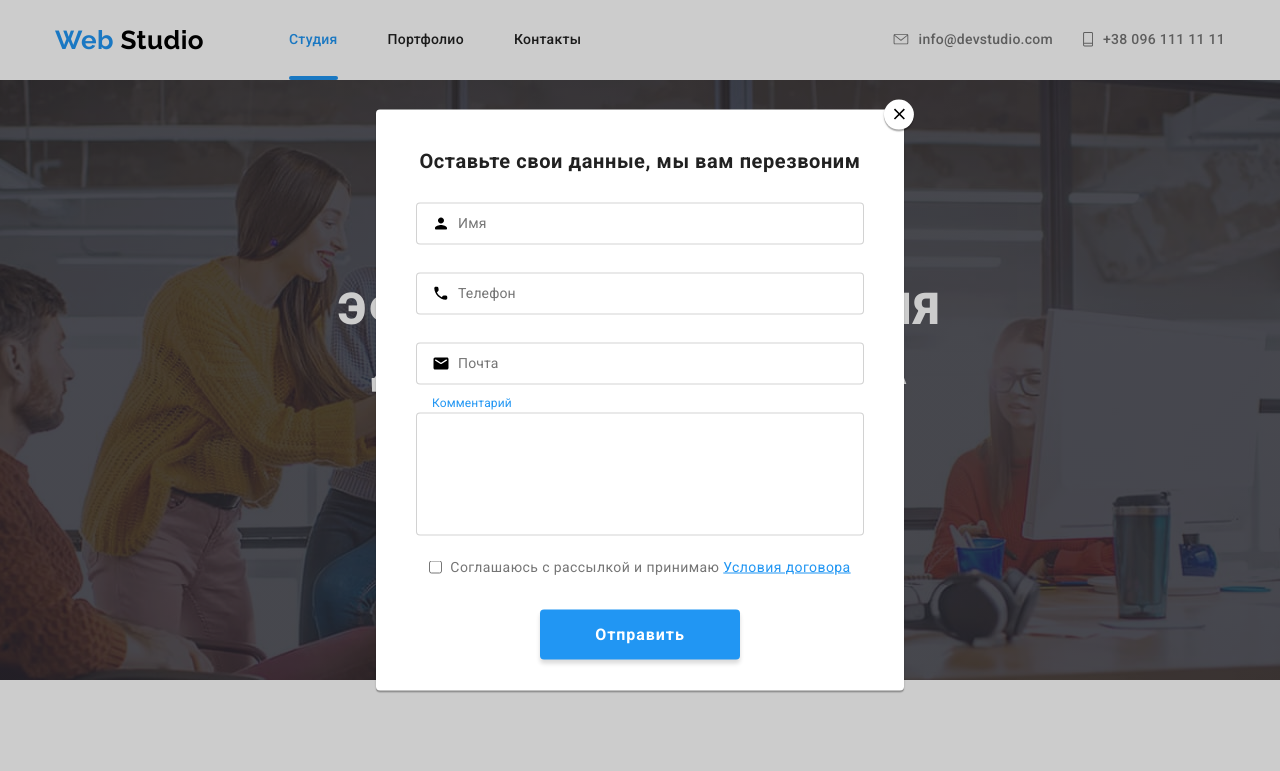
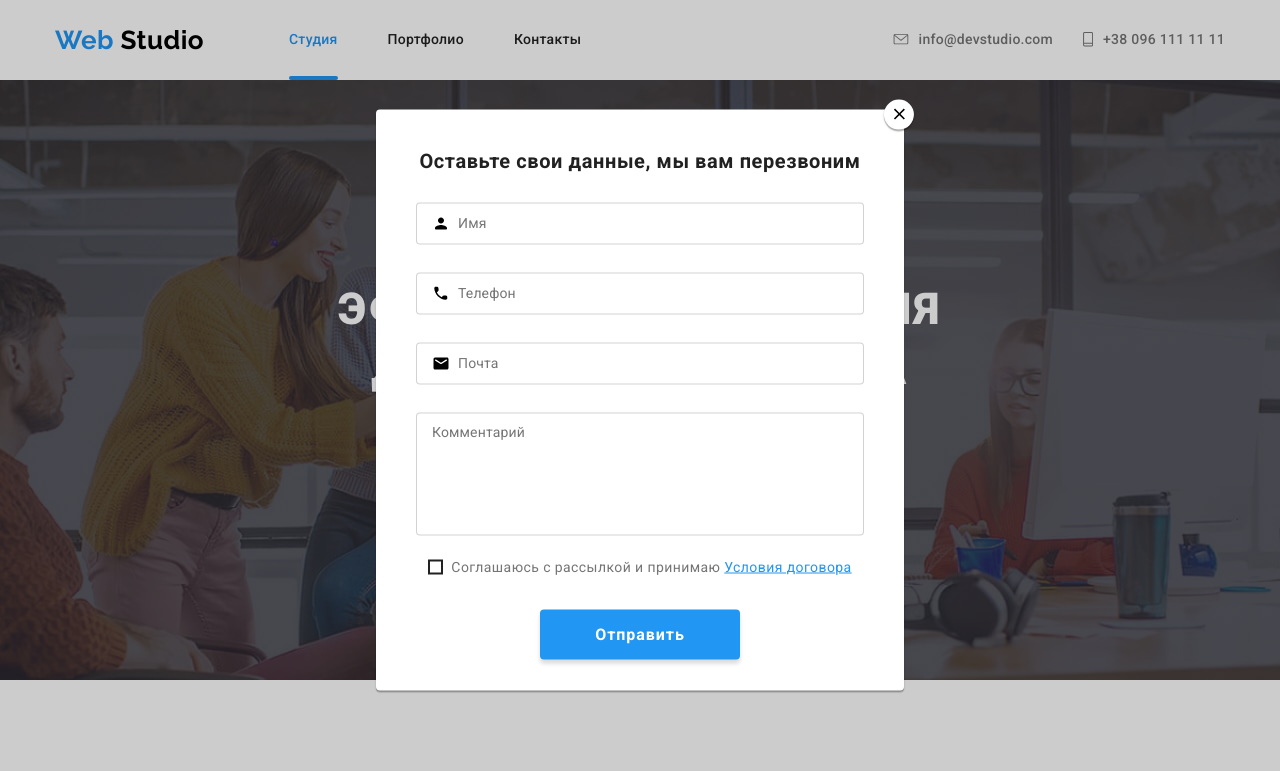
Before and after one commit to elenapanasyuk/goit-markup-hw-06, a plain HTML site: page index.html in a window 1280 px wide. Both pictures are taken after a click on the button "Заказать услугу". Shown: the top 771 px of the page. Drawn offline with nearby package versions, Linux system fonts and the light colour scheme.

Commit message:
Обновлен чек-бокс и удалены лишние картинки

```diff
--- a/css/style.css
+++ b/css/style.css
@@ -796,7 +796,7 @@ img {
   height: 100%;
   background-color: rgba(0, 0, 0, 0.2);
 
-  transition: opacity 2500ms cubic-bezier(0.4, 0, 0.2, 1);
+  transition: opacity 250ms cubic-bezier(0.4, 0, 0.2, 1);
 }
 
 .backdrop.is-hidden {
@@ -823,7 +823,7 @@ img {
 
   transform: translate(-50%, -50%) scale(1);
 
-  transition: transform 2500ms cubic-bezier(0.4, 0, 0.2, 1);
+  transition: transform 250ms cubic-bezier(0.4, 0, 0.2, 1);
 }
 
 .form-call {
@@ -860,9 +860,9 @@ img {
   left: 42px;
   transform: translateY(-50%);
 
-  transition: transform 2500ms cubic-bezier(0.4, 0, 0.2, 1),
-    color 2500ms cubic-bezier(0.4, 0, 0.2, 1),
-    font-size 2500ms cubic-bezier(0.4, 0, 0.2, 1);
+  transition: transform 250ms cubic-bezier(0.4, 0, 0.2, 1),
+    color 250ms cubic-bezier(0.4, 0, 0.2, 1),
+    font-size 250ms cubic-bezier(0.4, 0, 0.2, 1);
 }
 
 .form-call .form-input {
@@ -871,6 +871,8 @@ img {
   padding: 12px 42px;
   border: 1px solid rgba(33, 33, 33, 0.2);
   border-radius: 4px;
+
+  transition: border-color 250ms cubic-bezier(0.4, 0, 0.2, 1);
 }
 
 .form-field.text-area {
@@ -888,9 +890,9 @@ img {
   top: 12px;
   left: 16px;
 
-  transition: transform 2500ms cubic-bezier(0.4, 0, 0.2, 1),
-    color 2500ms cubic-bezier(0.4, 0, 0.2, 1),
-    font-size 2500ms cubic-bezier(0.4, 0, 0.2, 1);
+  transition: transform 250ms cubic-bezier(0.4, 0, 0.2, 1),
+    color 250ms cubic-bezier(0.4, 0, 0.2, 1),
+    font-size 250ms cubic-bezier(0.4, 0, 0.2, 1);
 }
 .policy {
   display: flex;
@@ -909,6 +911,69 @@ img {
 }
 .checkbox {
   margin-right: 8px;
+}
+
+.form-icon {
+  position: absolute;
+  top: 50%;
+  left: 16px;
+
+  transform: translateY(-50%);
+
+  transition: fill 250ms cubic-bezier(0.4, 0, 0.2, 1);
+}
+
+.form-field:focus-within > .form-icon {
+  fill: var(--accent-color);
+}
+
+.form-field:focus-within > .form-label,
+.form-input:not(:placeholder-shown) + .form-label {
+  transform: translateY(-43px) translateX(-26px);
+  color: var(--accent-color);
+  font-size: 12px;
+}
+
+.form-field:focus-within > .comment-label,
+.form-input:not(:placeholder-shown) + .comment-label {
+  transform: translateY(-28px);
+  color: var(--accent-color);
+  font-size: 12px;
+}
+
+.form-input:focus {
+  outline: none;
+  border-color: var(--accent-color);
+}
+
+.checkbox {
+  position: absolute;
+  width: 1px;
+  height: 1px;
+  margin: -1px;
+  border: 0;
+  padding: 0;
+  clip: rect(0 0 0 0);
+  overflow: hidden;
+}
+
+.icon-check {
+  display: inline-block;
+  width: 15px;
+  height: 15px;
+  margin-right: 8px;
+  border: 2px solid var(--title-text-color);
+
+  transition: all 250ms cubic-bezier(0.4, 0, 0.2, 1);
+}
+
+.checkbox:checked + .icon-check {
+  border-color: var(--accent-color);
+  background-color: var(--accent-color);
+  border-radius: 2px;
+  background-image: url("../images/icon-check.svg");
+  background-size: contain;
+  background-origin: border-box;
 }
 
 .button-send {
@@ -936,44 +1001,3 @@ img {
   box-shadow: 0px 2px 1px rgba(0, 0, 0, 0.2), 0px 1px 1px rgba(0, 0, 0, 0.14),
     0px 1px 3px rgba(0, 0, 0, 0.12);
 }
-
-.form-icon {
-  position: absolute;
-  top: 50%;
-  left: 16px;
-
-  transform: translateY(-50%);
-}
-
-.form-field:focus-within > .form-icon {
-  fill: var(--accent-color);
-}
-
-.form-field:focus-within > .form-label,
-.form-input:not(:placeholder-shown) + .form-label {
-  transform: translateY(-43px) translateX(-26px);
-  color: var(--accent-color);
-  font-size: 12px;
-}
-
-.form-field:focus-within > .comment-label,
-.form-input:not(:placeholder-shown) + .comment-label {
-  transform: translateY(-28px);
-  color: var(--accent-color);
-  font-size: 12px;
-}
-
-.form-input:focus {
-  outline-color: var(--accent-color);
-}
-
-/* .checkbox {
-  position: absolute;
-  width: 1px;
-  height: 1px;
-  margin: -1px;
-  border: 0;
-  padding: 0;
-  clip: rect(0 0 0 0);
-  overflow: hidden;
-} */
--- a/index.html
+++ b/index.html
@@ -524,13 +524,13 @@
               name="comment"
               rows="6"
               placeholder=" "
-            >
-            </textarea>
+            ></textarea>
             <span class="comment-label">Комментарий</span>
           </label>
 
           <label class="policy">
             <input type="checkbox" name="policy" class="checkbox" />
+            <span class="icon-check"></span>
             <span class="policy-text"
               >Соглашаюсь с рассылкой и принимаю
               <a href="" class="policy-link">Условия договора</a></span
```
Also changed, not shown: images/close-black.svg (deleted), images/email-black.svg (deleted), images/icon-check.svg (deleted), images/person-black.svg (deleted), images/phone-black.svg (deleted), images/sprite6.svg (deleted), images/symbol-defs.svg (deleted), 1 other file.
